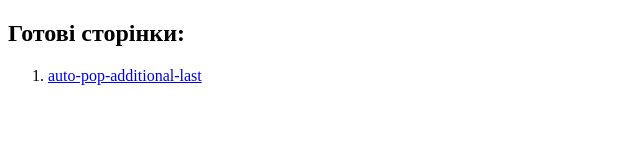
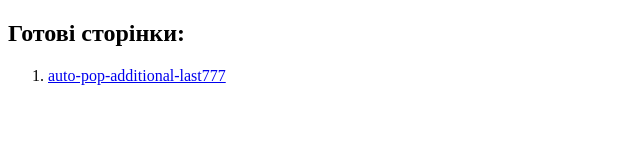
Before and after one commit to alexsand-r/test-3, a plain HTML site: page index.html in a window 1280 px wide. Shown: the full height of the page, 0-640 px from the left. Drawn offline with Linux system fonts and the light colour scheme.

Commit message:
Update index.html

```diff
--- a/index.html
+++ b/index.html
@@ -16,7 +16,7 @@
 
 
 
-                       <li><a target="_blank" href="auto-pop-additional-last.html">auto-pop-additional-last</a></li>
+                       <li><a target="_blank" href="auto-pop-additional-last.html">auto-pop-additional-last777</a></li>
 
 
                 </ol>
```
